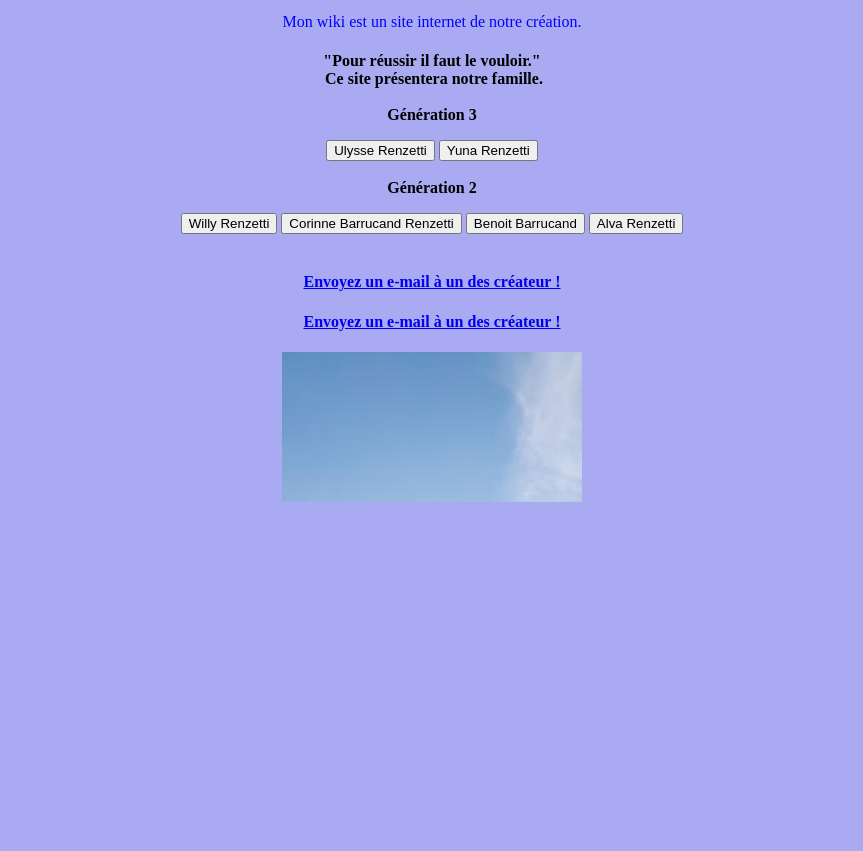
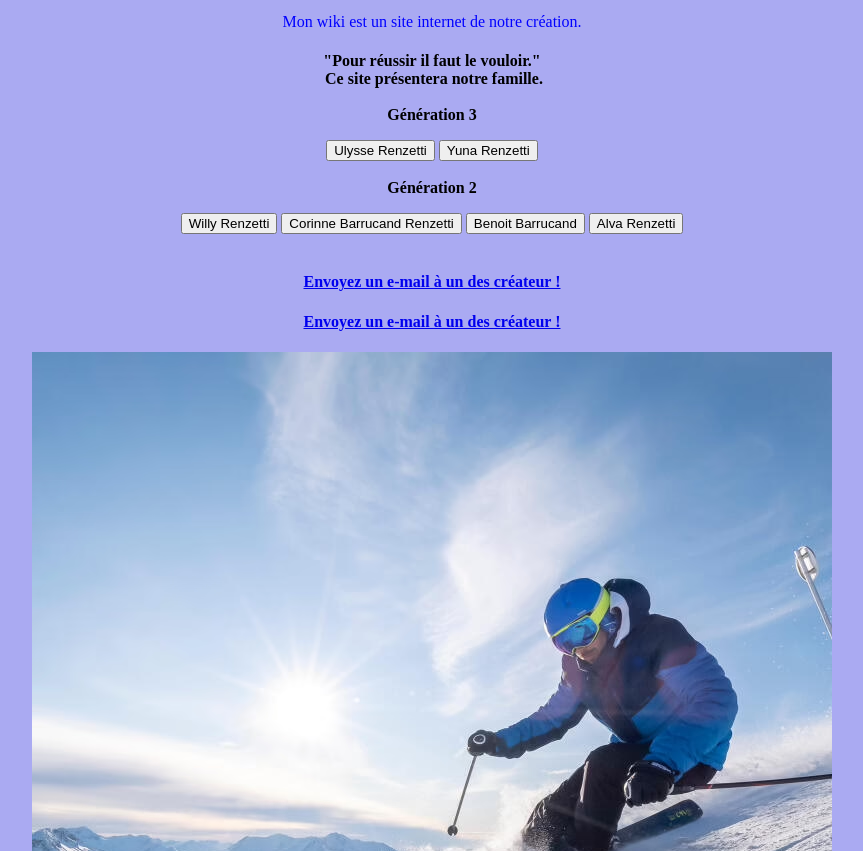
Before and after one commit to ski235/mon_wiki3, a website: page index.html in a window 1280 px wide. Shown: the part 101-952 px from the top of the page, without its empty margins (208-1071 px from the left). Before the commit the page ends 800 px from the top, so only its background shows below. Drawn offline with Linux system fonts and the light colour scheme.

Commit message:
RESOLVE PBR

```diff
--- a/index.html
+++ b/index.html
@@ -82,5 +82,4 @@
 <!--lien vers mon email-->
 <h4><p><a href="mailto:renzettiuysse@gmail.com">Envoyez un e-mail à un des créateur !</a></p></h4>
 <h4><p><a href="mailto:renzettiyuna@gmail.com">Envoyez un e-mail à un des créateur !</a></p></h4>
-<iframe src="le-ski-de-piste1.avif
-" frameborder="0"></iframe>
+<img src="le-ski-de-piste1.avif" alt="">
```
